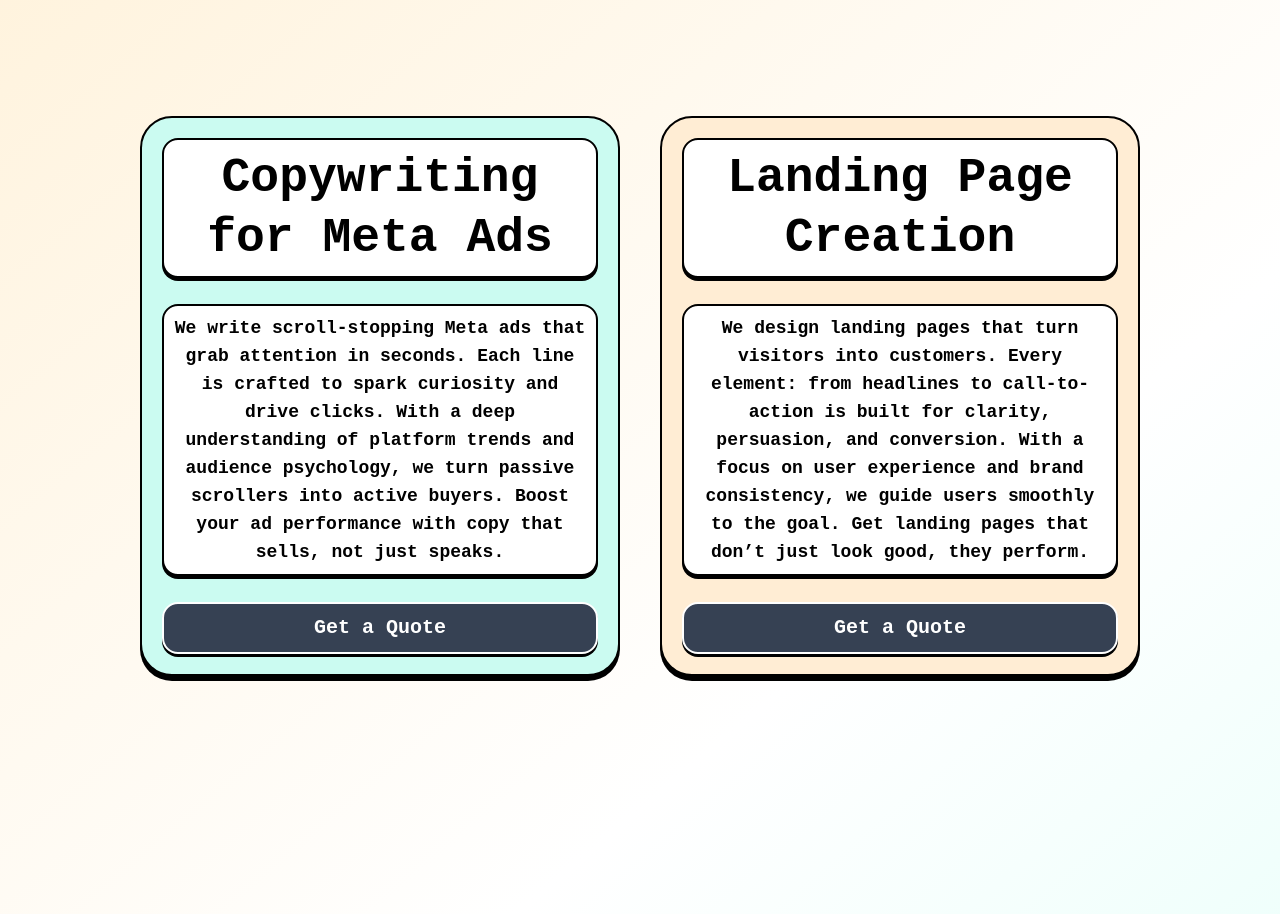
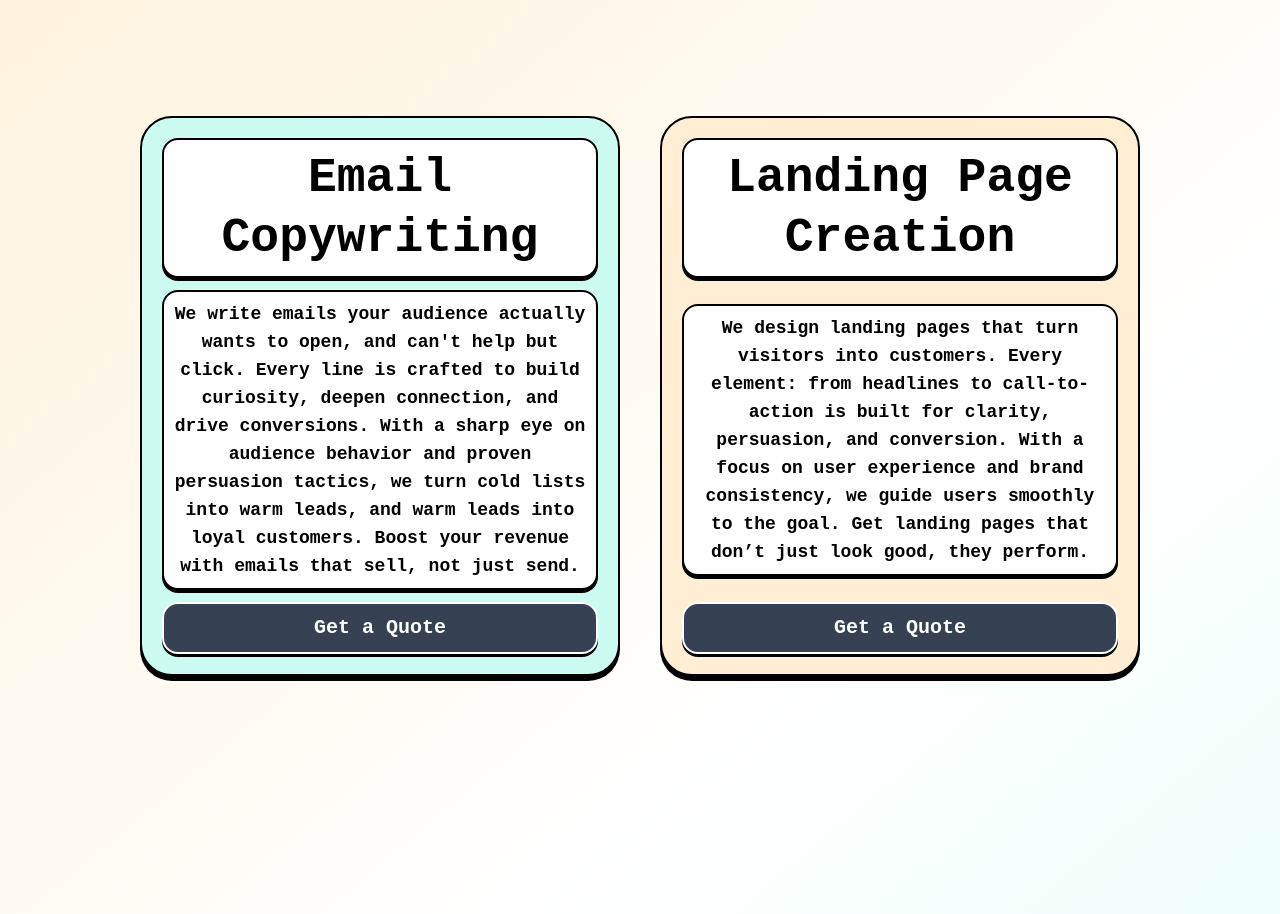
Before and after one commit to Raccoon-n-Fox-Strategies/website, a website: page public/index.html in a window 1280 px wide. Shown: the part 1620-2534 px from the top of the page. Drawn offline with Linux system fonts and the light colour scheme; a web font is replaced by a local one.

Commit message:
changed from ad copy to email copy

```diff
--- a/public/index.html
+++ b/public/index.html
@@ -88,9 +88,9 @@
     <section id="services" class="main-card pt-26">
       <div id="services-container" class="w-full sm:h-[70vh] flex flex-col sm:flex-row justify-center gap-10">
         <div id="services-copywriting" class="sm:h-full sm:max-w-[30rem] sha-lg rounded-4xl p-5 flex flex-col justify-between bg-teal-100 gap-4 sm:gap-0">
-          <p class="text-[1.5rem] sm:text-5xl/15 font-semibold text-center sha-md rounded-2xl bg-white p-2">Copywriting for Meta Ads</p>
+          <p class="text-[1.5rem] sm:text-5xl/15 font-semibold text-center sha-md rounded-2xl bg-white p-2">Email Copywriting</p>
 
-          <p class="text-center text-[0.8rem] sm:text-lg bg-white font-semibold sha-md rounded-2xl p-5 sm:p-2">We write scroll-stopping Meta ads that grab attention in seconds. Each line is crafted to spark curiosity and drive clicks. With a deep understanding of platform trends and audience psychology, we turn passive scrollers into active buyers. Boost your ad performance with copy that sells, not just speaks.</p>
+          <p class="text-center text-[0.8rem] sm:text-lg bg-white font-semibold sha-md rounded-2xl p-5 sm:p-2">We write emails your audience actually wants to open, and can't help but click. Every line is crafted to build curiosity, deepen connection, and drive conversions. With a sharp eye on audience behavior and proven persuasion tactics, we turn cold lists into warm leads, and warm leads into loyal customers. Boost your revenue with emails that sell, not just send.</p>
 
           <a href="#contact" id="copywriting-quote" class="bg-gray-700 text-white py-2.5 w-full sha-md block rounded-2xl text-xl font-semibold text-center cursor-pointer hover:bg-gray-600 hover:tracking-wide transition-all duration-120">Get a Quote</a>
         </div>
```
Also changed, not shown: public/output.css.
